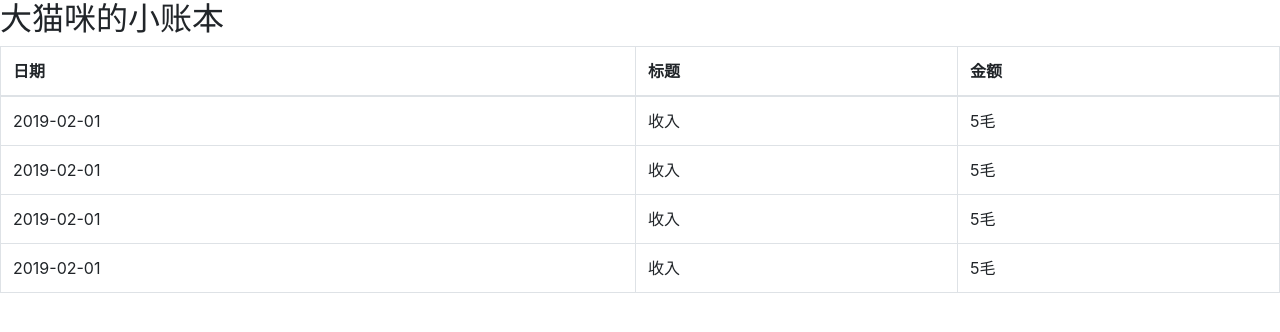
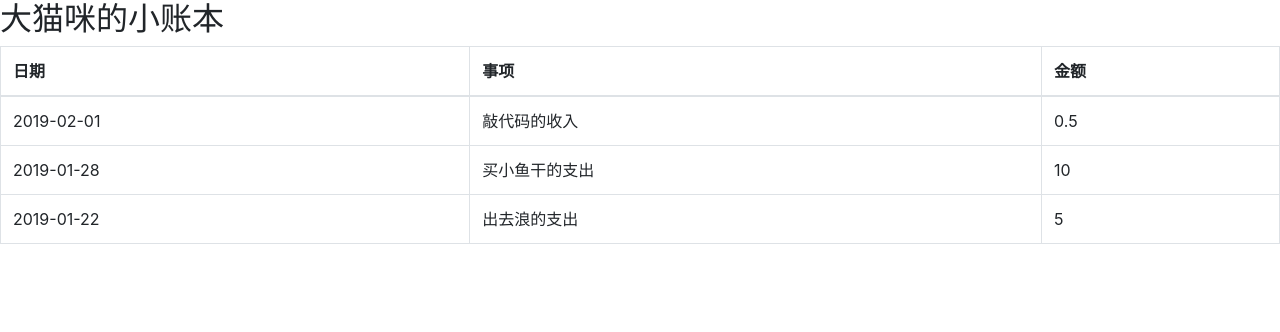
Before and after one commit to 0rainge/accounts-app, a React (Create React App) app in the folder accounts-app/: page / in a window 1280 px wide. Shown: the top 332 px of the page. Built offline with nearby package versions, Linux system fonts and the light colour scheme.

Commit message:
feat(Record): display an accounting record

```diff
--- /dev/null
+++ b/accounts-app/src/components/Record.js
@@ -0,0 +1,17 @@
+import React, { Component } from 'react';
+
+
+class Record extends Component {
+  render() {
+    return (
+          <tr key ={this.props.record.id}>
+            <td>{this.props.record.date}</td>
+            <td>{this.props.record.title}</td>
+            <td>{this.props.record.amount}</td>
+          </tr>
+
+    );
+  }
+}
+
+export default Record;
--- a/accounts-app/src/components/Records.js
+++ b/accounts-app/src/components/Records.js
@@ -1,7 +1,20 @@
 import React, { Component } from 'react';
+import Record from './Record';
 
 
 class Records extends Component {
+  constructor(){
+    super();
+    this.state = {
+      records:[
+        {"id":1,"date":"2019-02-01","title":"敲代码的收入","amount":0.5},
+        {"id":2,"date":"2019-01-28","title":"买小鱼干的支出","amount":10.0},
+        {"id":3,"date":"2019-01-22","title":"出去浪的支出","amount":5.0},
+      ]
+    }
+  }
+
+
   render() {
     return (
       <div >
@@ -10,31 +23,13 @@ class Records extends Component {
         <thead>
           <tr>
             <th>日期</th>
-            <th>标题</th>
+            <th>事项</th>
             <th>金额</th>
           </tr>
         </thead>
         <tbody>
-          <tr>
-            <td>2019-02-01</td>
-            <td>收入</td>
-            <td>5毛</td>
-          </tr>
-          <tr>
-            <td>2019-02-01</td>
-            <td>收入</td>
-            <td>5毛</td>
-          </tr>
-          <tr>
-            <td>2019-02-01</td>
-            <td>收入</td>
-            <td>5毛</td>
-          </tr>
-          <tr>
-            <td>2019-02-01</td>
-            <td>收入</td>
-            <td>5毛</td>
-          </tr>
+          {/* <Record/> */}
+          {this.state.records.map((record) => <Record record={record} / >)}
         </tbody>
         </table>
 
--- a/accounts-app/src/index.js
+++ b/accounts-app/src/index.js
@@ -10,3 +10,4 @@ ReactDOM.render(<Records />, document.getElementById('root'));
 // unregister() to register() below. Note this comes with some pitfalls.
 // Learn more about service workers: http://bit.ly/CRA-PWA
 serviceWorker.unregister();
+// registerServiceWorker();
```
